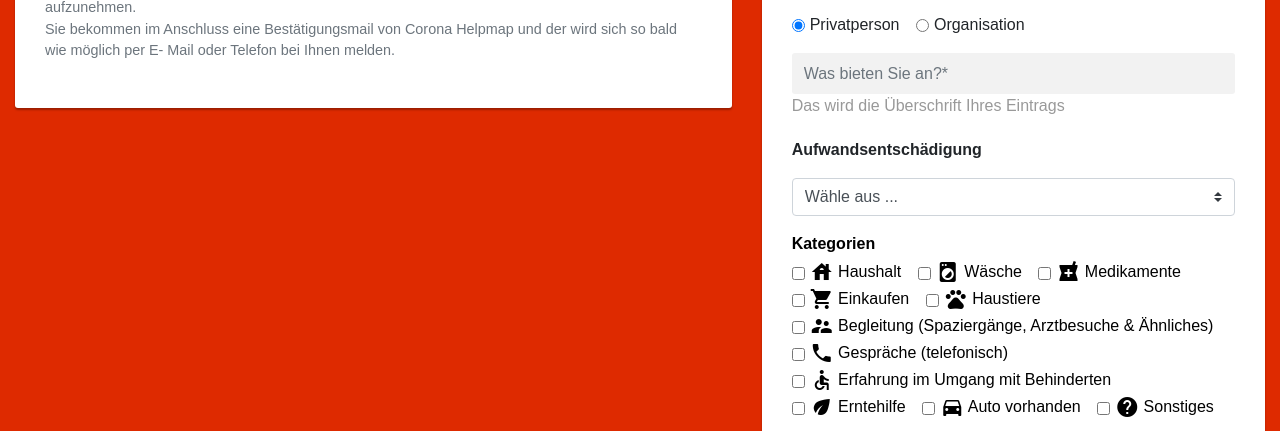
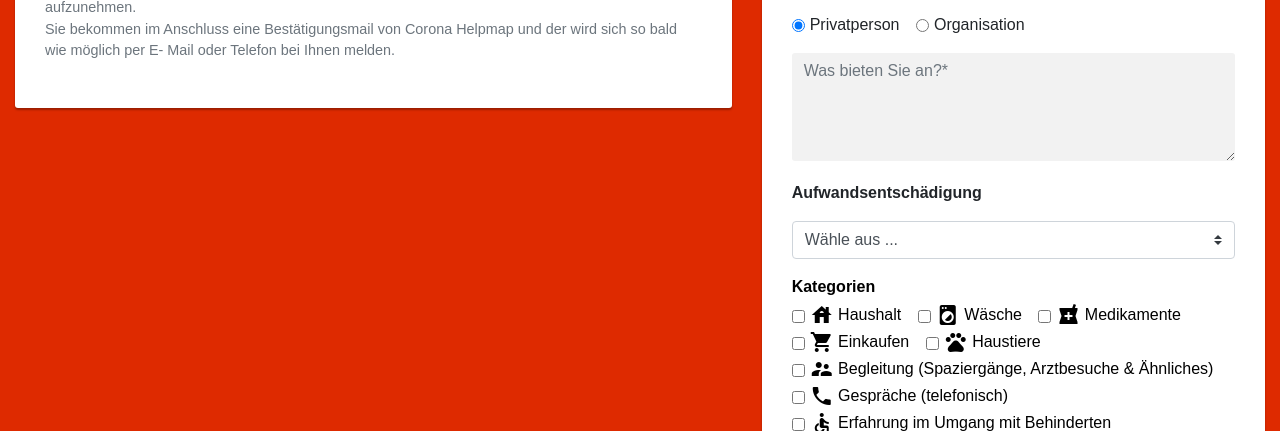
Before and after one commit to nexusai/coronahelpmap, a website: page CoronaHelp/public/helper.html in a window 1280 px wide. Shown: the part 369-800 px from the top of the page. Drawn offline with nearby package versions, Linux system fonts and the light colour scheme; some packages are replaced by stand-ins of ours; no server answers; a web font is replaced by a local one.

Commit message:
textarea

```diff
--- a/CoronaHelp/public/helper.html
+++ b/CoronaHelp/public/helper.html
@@ -233,10 +233,8 @@
                     </div>
                     <!-- Type of Help -->
                     <div class="form-group">
-                        <input type="text" class="form-control" name="typeOfHelp" placeholder="Was bieten Sie an?*"
-                            required="required">
-                            Das wird die Überschrift Ihres Eintrags
-                    </div>
+                        <textarea type="text" class="form-control" name="typeOfHelp" placeholder="Was bieten Sie an?*"
+                            required="required" rows="4"></textarea></div>
                     <!-- Bezahlung -->
                     <p class="text-body"><strong>Aufwandsentschädigung</strong></p>
                     <div class="input-group mb-3">
```
